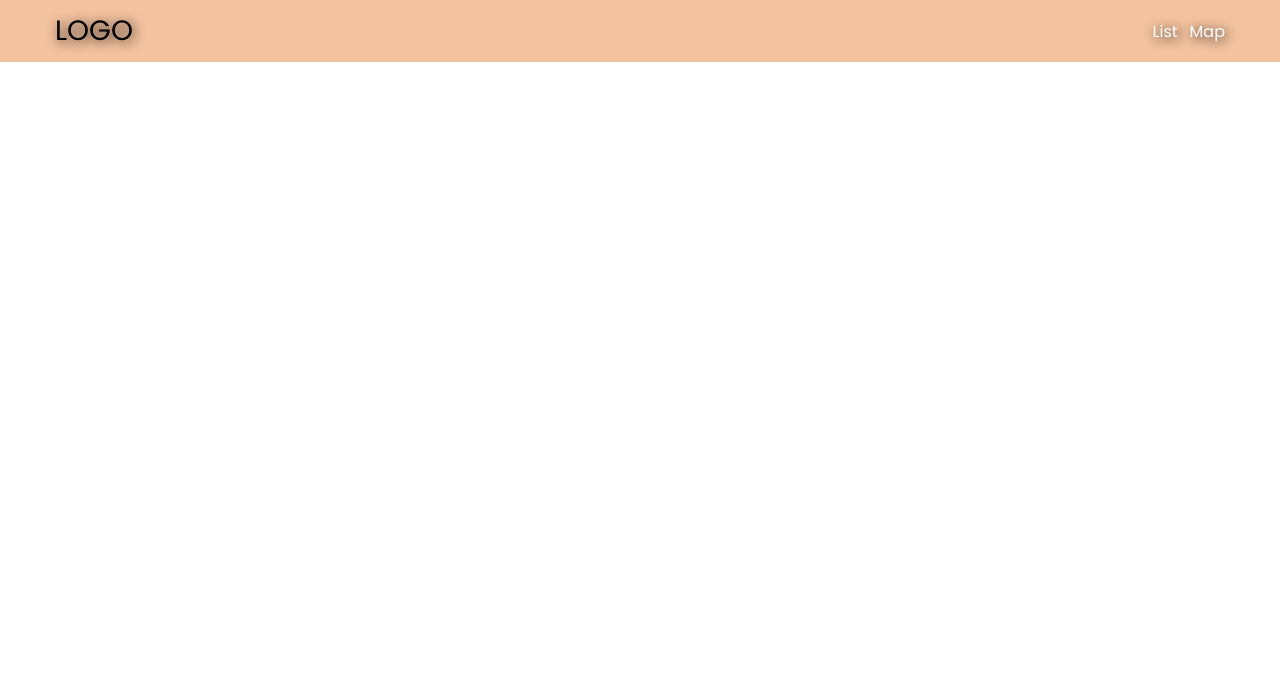
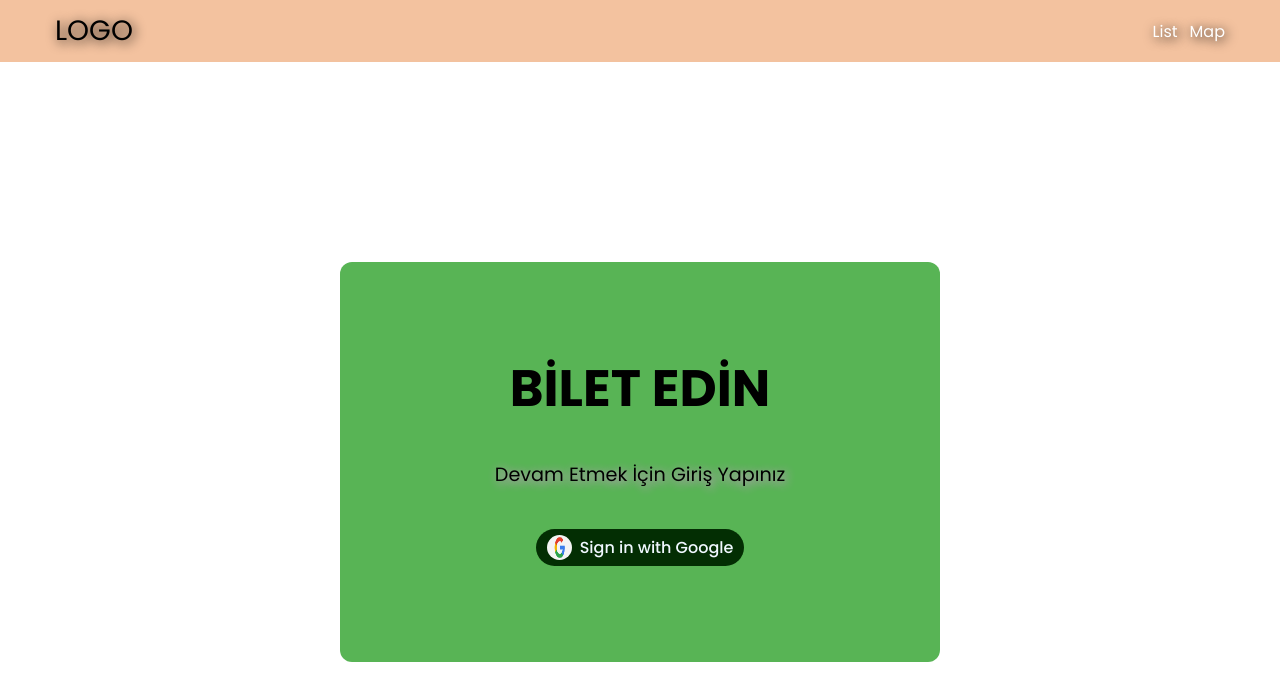
Before and after one commit to Advocateilker/TechCareerBootCampFinishProject, a React (Vite) app: page / in a window 1280 px wide. Shown: the top 700 px of the page. Built offline with nearby package versions, Linux system fonts and the light colour scheme.

Commit message:
firebase auth kısmı yapıldı

```diff
--- a/package.json
+++ b/package.json
@@ -13,6 +13,7 @@
   "dependencies": {
     "@reduxjs/toolkit": "^1.9.7",
     "axios": "^1.6.2",
+    "firebase": "^10.6.0",
     "json-server": "^0.17.4",
     "react": "^18.2.0",
     "react-dom": "^18.2.0",
--- a/src/App.jsx
+++ b/src/App.jsx
@@ -1,19 +1,27 @@
-import React from 'react'
+import {useState}from 'react'
 import { BrowserRouter, Route, Routes } from 'react-router-dom'
 import Header from './components/Header'
 import Home from './pages/Home'
 import MapList from './pages/MapList'
 import ListView from './pages/ListView'
+import AuthPage from './pages/AuthPage'
 
 
 
 const App = () => {
+
+  const [auth,setAuth]=useState()
+  const [user,setUser]=useState([])
+
+  //console.log(user)
+
   return (
     <BrowserRouter>
     <Header/>
       <Routes>
 
-        <Route path='/' element={<Home/>} />
+        <Route path='/' element={<AuthPage setAuth={setAuth} setUser={setUser}/>} />
+        <Route path="/feed" element={<Home auth={auth} user={user}/>}/>
         <Route path='/list' element={<ListView/>} />
         <Route path='/map' element={<MapList/>}/>
 
--- /dev/null
+++ b/src/firebase/config.js
@@ -0,0 +1,19 @@
+
+import { initializeApp } from "firebase/app";
+
+import {getAuth,GoogleAuthProvider} from "firebase/auth"
+
+const firebaseConfig = {
+  apiKey: "AIzaSyBXholDck7_1U3wm7DlP38lPJn9dz4jHGs",
+  authDomain: "techcareer-b51a5.firebaseapp.com",
+  projectId: "techcareer-b51a5",
+  storageBucket: "techcareer-b51a5.appspot.com",
+  messagingSenderId: "848959305220",
+  appId: "1:848959305220:web:08287eb80cd3db78d7e751"
+};
+
+// Initialize Firebase
+const app = initializeApp(firebaseConfig);
+export const auth=getAuth(app)
+
+export const provider = new GoogleAuthProvider
--- /dev/null
+++ b/src/pages/AuthPage.jsx
@@ -0,0 +1,37 @@
+import { signInWithPopup } from 'firebase/auth'
+import React from 'react'
+import { auth, provider } from '../firebase/config'
+import {useNavigate } from "react-router-dom";
+
+const AuthPage = ({setAuth,setUser}) => {
+
+    const navigate=useNavigate()
+
+    const handleLogin = () => {
+        signInWithPopup(auth, provider)
+            .then((res) => {
+                setAuth(true)
+                setUser(auth.currentUser)
+                navigate("/feed")
+            })
+            .catch((err) => console.log(err))
+
+    }
+
+
+    return (
+        <div className='container'>
+            <div className='auth'>
+                <h1>BİLET EDİN</h1>
+                <p>Devam Etmek İçin Giriş Yapınız</p>
+                <button onClick={handleLogin}>
+                    <img src="./google.png" alt="" />
+                    <span>Sign in with Google</span>
+                </button>
+            </div>
+
+        </div>
+    )
+}
+
+export default AuthPage
--- a/src/pages/Home.jsx
+++ b/src/pages/Home.jsx
@@ -1,12 +1,14 @@
 import React from 'react'
 
-const Home = () => {
+const Home = ({auth,user}) => {
+
+
+  console.log(user,auth)
+
+
+
   return (
-    <div>
-      <div>
-
-      </div>
-    </div>
+    <div>Home</div>
   )
 }
 
--- a/src/style.scss
+++ b/src/style.scss
@@ -47,6 +47,91 @@ header {
   }
 }
 
+//Home Page
+
+.container {
+
+  height: 100vh;
+  display: grid;
+  place-items: center;
+
+}
+
+.auth {
+  background-color: rgb(88, 180, 85);
+  color: black;
+  width: 60vw;
+  max-width: 600px;
+  height: 50vh;
+  display: flex;
+  justify-content: center;
+  align-items: center;
+  gap: 40px;
+  flex-direction: column;
+  border-radius: 12px;
+
+  h1 {
+      font-size: 3.2rem;
+      line-height: 1.2;
+  }
+
+  p {
+      font-size: 1.2rem;
+      text-shadow: 2px 2px 10px rgb(235, 142, 235);
+  }
+
+
+  button {
+      display: flex;
+      align-items: center;
+      border-radius: 20px;
+      padding: 5px 10px;
+      gap: 8px;
+      background-color: rgb(3, 46, 3);
+
+      img {
+          width: 25px;
+          height: 25px;
+          border-radius: 100%;
+      }
+
+  }
+
+  @media (max-width:700px) {
+      width: 90vw;
+  }
+
+}
+
+button {
+  border-radius: 8px;
+  border: 1px solid transparent;
+  padding: 0.6rem 1.2rem;
+  font-size: 1rem;
+  font-weight: 500;
+  background-color: #1a1a1a;
+  cursor: pointer;
+  color: aliceblue;
+  transition: border-color .2s;
+
+  &:hover {
+      border-color: rgb(235, 142, 235);
+  }
+
+  &:focus {
+      outline: 4px auto rgb(235, 142, 235);
+  }
+}
+
+h1 {
+  font-size: 3.2rem;
+  line-height: 1.2;
+}
+
+p {
+  font-size: 1.2rem;
+  text-shadow: 2px 2px 10px rgb(235, 142, 235);
+}
 
 
 .mapView {
```
Also changed, not shown: public/google.png (added), 1 other file (tests, documents, lock files or other folders).
